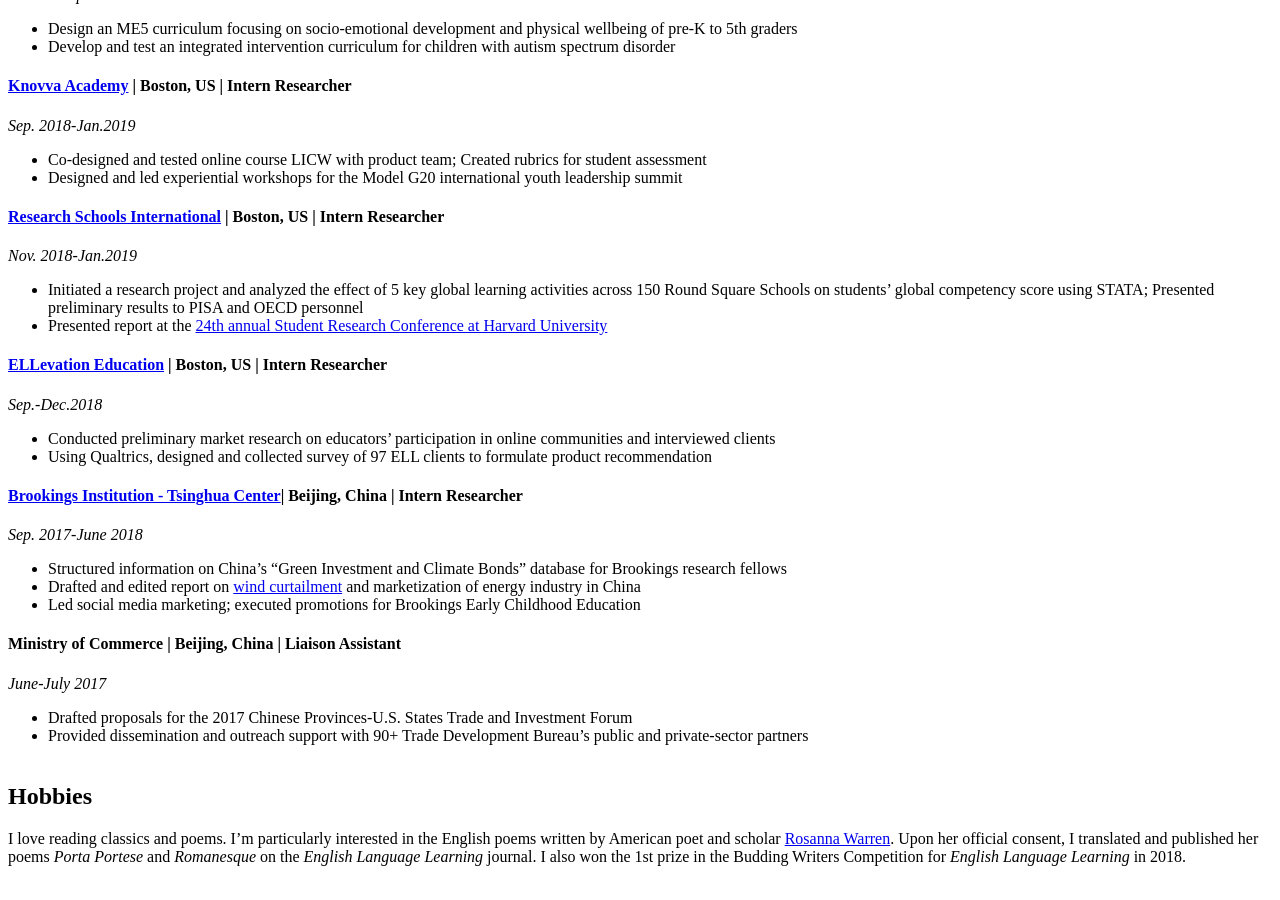
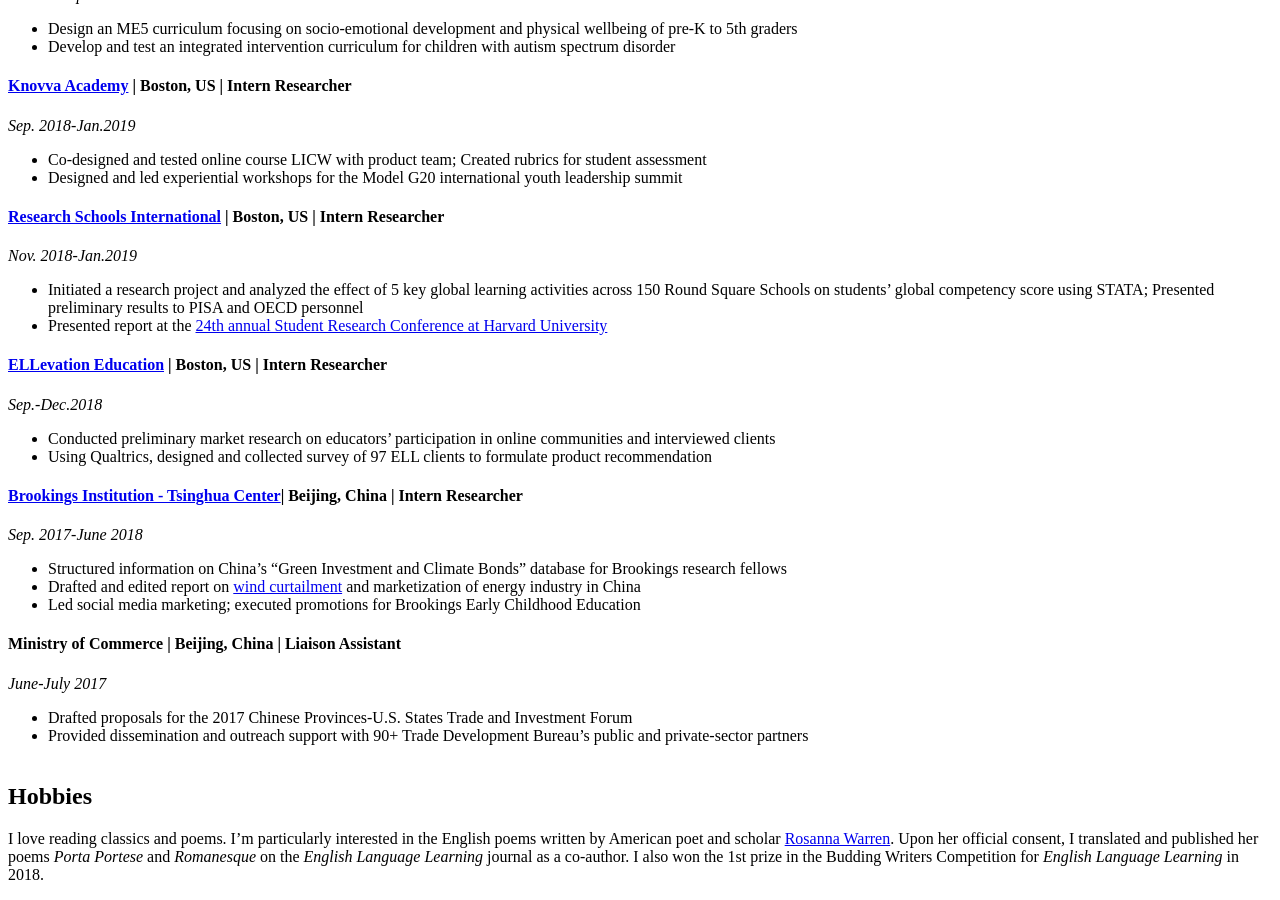
Before and after one commit to Sylviawzy/Sylviawzy.github.io, a Jekyll site: the page built from index.md, in a window 1280 px wide and 900 px high, scrolled down 2917 px. Built offline with Jekyll 4.4.1, drawn with Linux system fonts in a browser that asks for light colours; our own code applies the rules of GitHub Pages for plain Markdown files; a style sheet for code colours, icons or effects is not loaded.

Commit message:
Update index.md

```diff
--- a/index.md
+++ b/index.md
@@ -71,7 +71,7 @@
 
 ## Hobbies
 
-I love reading classics and poems. I'm particularly interested in the English poems written by American poet and scholar [Rosanna Warren](chicago.wd5.myworkdayjobs.com/en-US/External). Upon her official consent, I translated and published her poems _Porta Portese_ and _Romanesque_ on the _English Language Learning_ journal. I also won the 1st prize in the Budding Writers Competition for _English Language Learning_ in 2018.
+I love reading classics and poems. I'm particularly interested in the English poems written by American poet and scholar [Rosanna Warren](chicago.wd5.myworkdayjobs.com/en-US/External). Upon her official consent, I translated and published her poems _Porta Portese_ and _Romanesque_ on the _English Language Learning_ journal as a co-author. I also won the 1st prize in the Budding Writers Competition for _English Language Learning_ in 2018.
 
 
 
```
